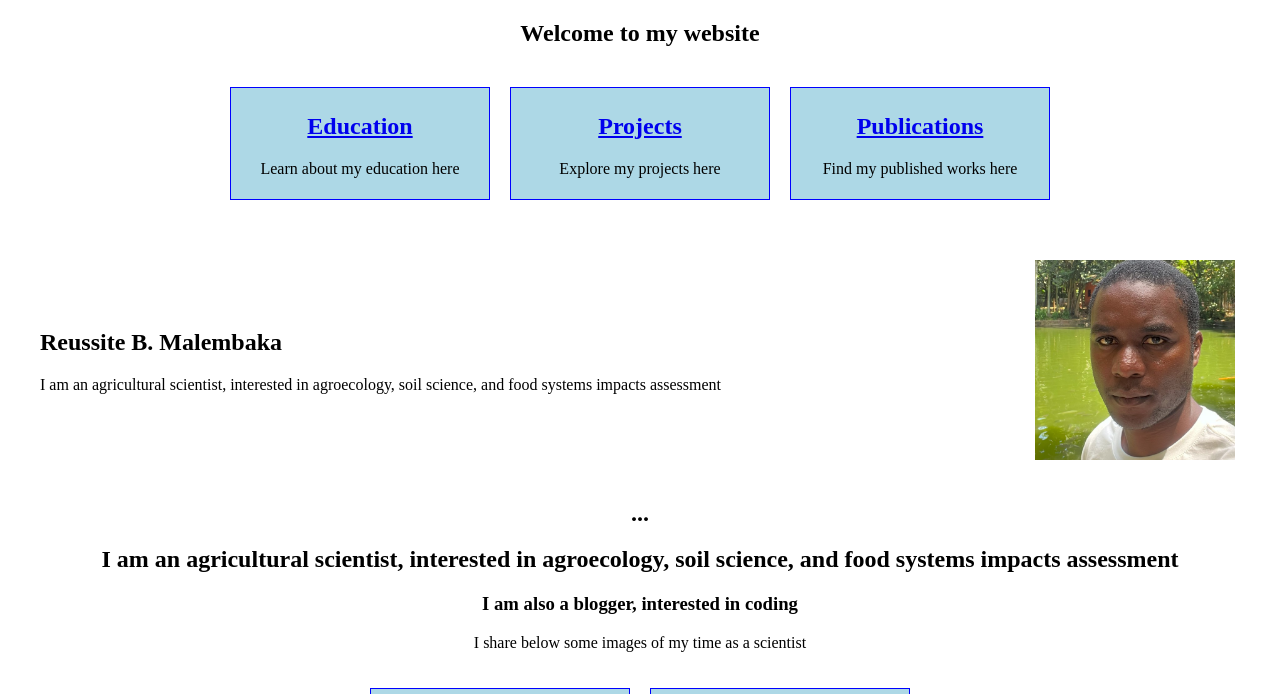
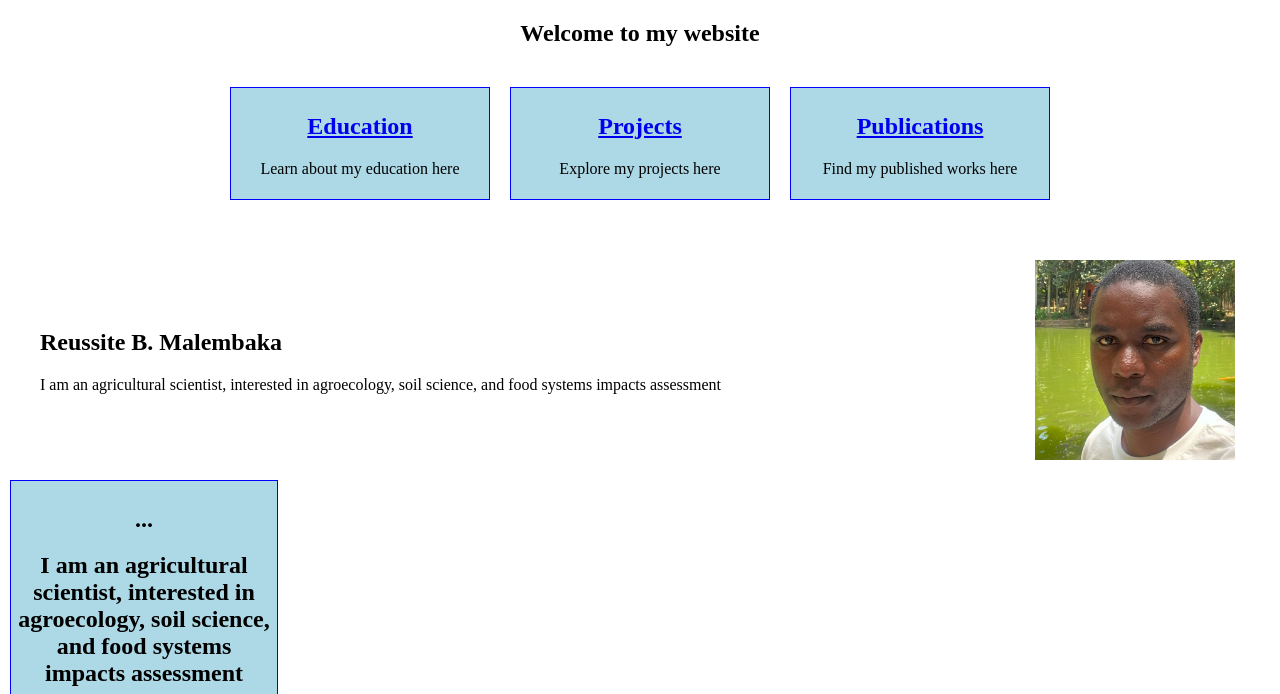
Before and after one commit to reussitemalembaka/reussitemalembaka.github.io, a Jekyll site: the page index.html, which Jekyll copies as it is, in a window 1280 px wide. Shown: the top 694 px of the page. Built offline with Jekyll 4.4.1, drawn with Linux system fonts in a browser that asks for light colours; grey boxes are pictures that could not be loaded.

Commit message:
Update index.html

```diff
--- a/index.html
+++ b/index.html
@@ -44,7 +44,7 @@
    </section>
 
 <section>
-  <div class="center">
+  <div class="box">
     <h1>...</h1>
     <h2>I am an agricultural scientist, interested in agroecology, soil science, and food systems impacts assessment</h2>
     <h3>I am also a blogger, interested in coding</h3>
```
